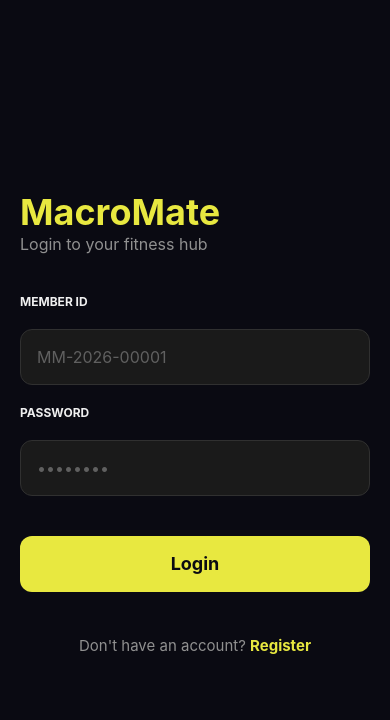
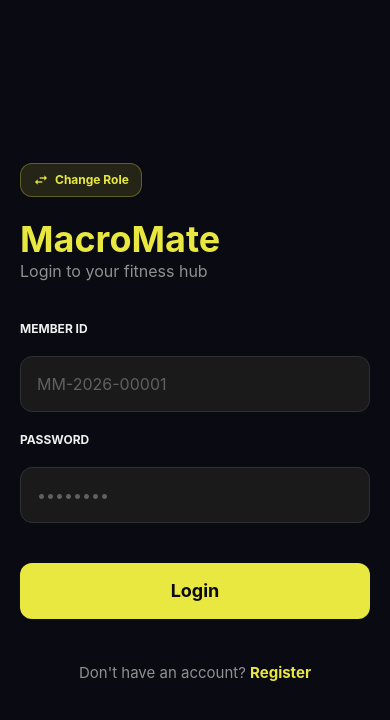
Before and after one commit to Logic-Point-Infotech/Gym-Saas, a React Native app: screen / in a window 390 px wide. Both pictures are taken after a click on the element 195 px from the left and 361 px from the top of the page. Shown: the top 720 px of the page. Built offline with nearby package versions, Linux system fonts and the light colour scheme.

Commit message:
Enforce RoleSelectionScreen at initial app launch before login

```diff
--- a/src/context/AuthContext.js
+++ b/src/context/AuthContext.js
@@ -16,6 +16,7 @@ export const AuthProvider = ({ children }) => {
     setOnUnauthorized(() => {
       setUserToken(null);
       setUser(null);
+      setActiveRole(null);
     });
     loadStorageData();
   }, []);
@@ -28,9 +29,12 @@ export const AuthProvider = ({ children }) => {
       if (token) {
         setUserToken(token);
         setUser(userData ? JSON.parse(userData) : null);
-      }
-      if (savedRole) {
-        setActiveRole(savedRole);
+        if (savedRole) {
+          setActiveRole(savedRole);
+        }
+      } else {
+        // First launch or logged out: force Role Selection!
+        setActiveRole(null);
       }
     } catch (e) {
       console.log('Error loading auth data', e);
--- a/src/screens/LoginScreen.js
+++ b/src/screens/LoginScreen.js
@@ -11,12 +11,13 @@ import {
   Platform,
   ScrollView,
 } from 'react-native';
+import MaterialCommunityIcons from 'react-native-vector-icons/MaterialCommunityIcons';
 import { loginUser } from '../api/authApi';
 import theme, { SIZES, FONTS } from '../constants/theme';
 import { AuthContext } from '../context/AuthContext';
 
 const LoginScreen = ({ navigation }) => {
-  const { login } = useContext(AuthContext);
+  const { login, selectRole } = useContext(AuthContext);
   const [memberId, setMemberId] = useState('');
   const [password, setPassword] = useState('');
   const [loading, setLoading] = useState(false);
@@ -52,6 +53,13 @@ const LoginScreen = ({ navigation }) => {
       behavior={Platform.OS === 'ios' ? 'padding' : 'height'}
     >
       <ScrollView contentContainerStyle={styles.content}>
+        <View style={styles.topRow}>
+          <TouchableOpacity style={styles.roleSwitchBtn} onPress={() => selectRole(null)}>
+            <MaterialCommunityIcons name="swap-horizontal" size={16} color={theme.primary} />
+            <Text style={[styles.roleSwitchText, { color: theme.primary }]}>Change Role</Text>
+          </TouchableOpacity>
+        </View>
+
         <Text style={[styles.header, { color: theme.primary }]}>MacroMate</Text>
         <Text style={[styles.subHeader, { color: theme.textSecondary }]}>Login to your fitness hub</Text>
 
@@ -100,6 +108,9 @@ const LoginScreen = ({ navigation }) => {
 const styles = StyleSheet.create({
   container: { flex: 1 },
   content: { padding: SIZES.padding, flexGrow: 1, justifyContent: 'center' },
+  topRow: { alignItems: 'flex-start', marginBottom: 20 },
+  roleSwitchBtn: { flexDirection: 'row', alignItems: 'center', gap: 6, paddingHorizontal: 12, paddingVertical: 8, borderRadius: 12, backgroundColor: 'rgba(232, 232, 64, 0.12)', borderWidth: 1, borderColor: 'rgba(232, 232, 64, 0.3)' },
+  roleSwitchText: { fontSize: 12, fontWeight: 'bold' },
   header: { fontSize: 36, fontWeight: 'bold' },
   subHeader: { fontSize: 16, marginBottom: 40 },
   form: { gap: 20 },
```
